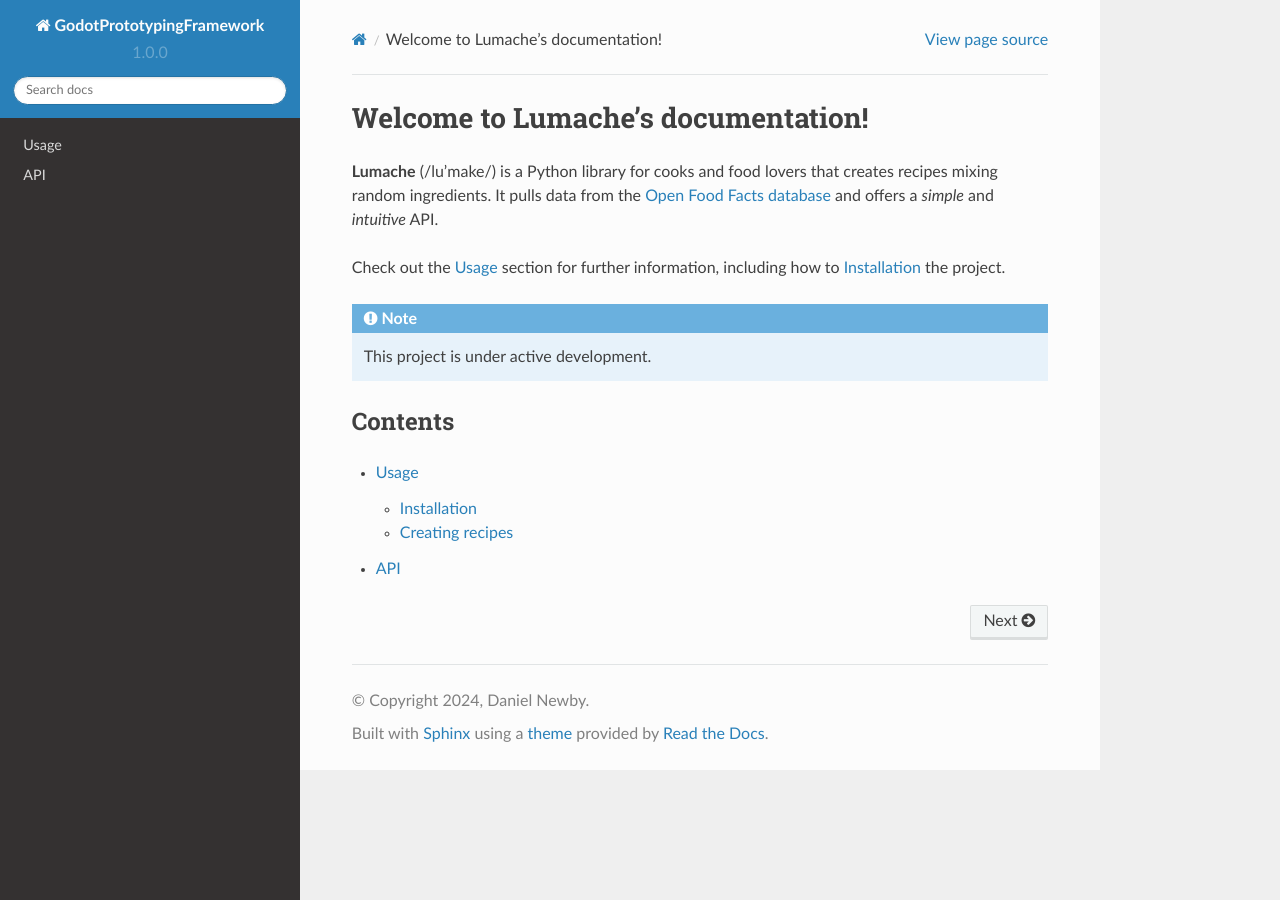
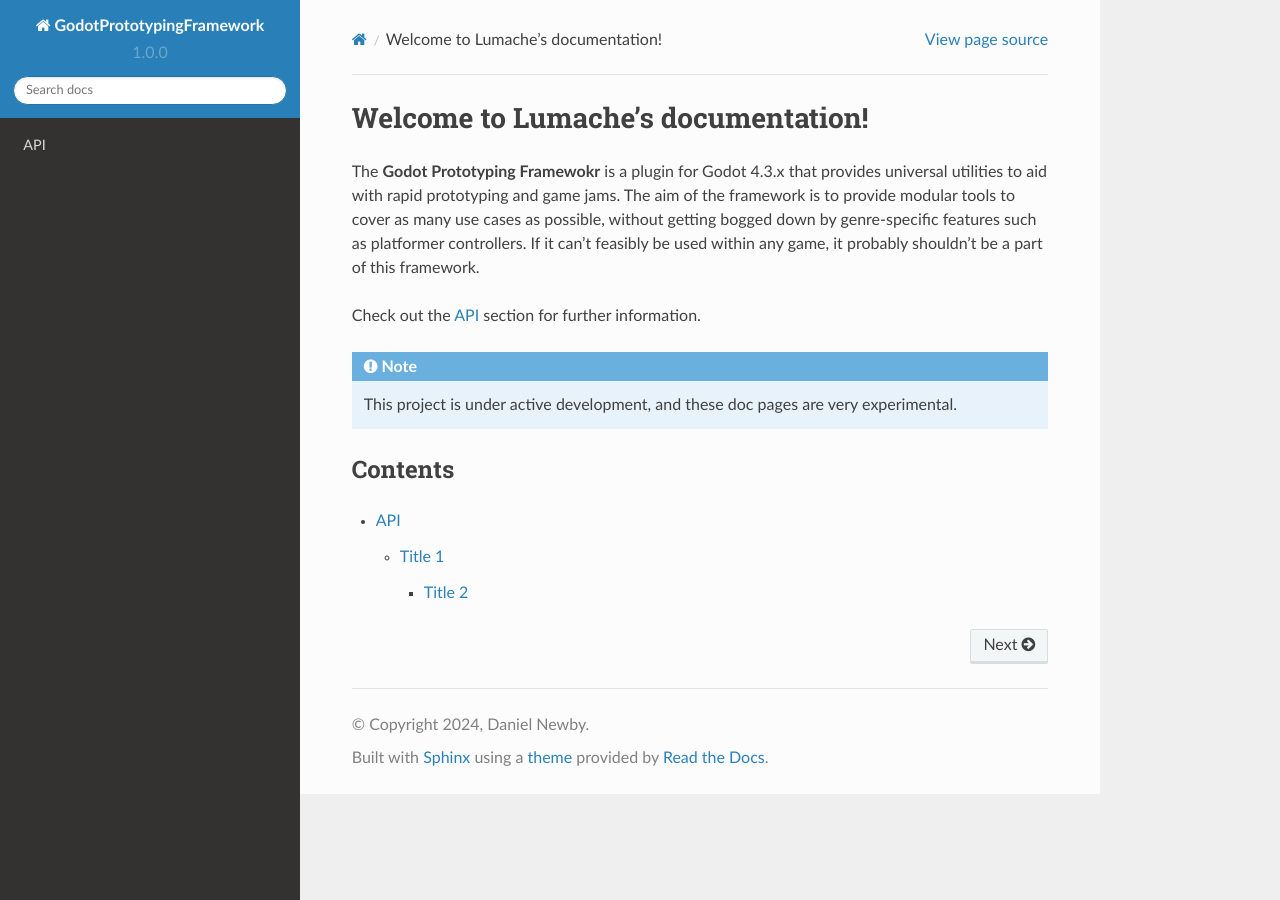
Before and after one commit to newwby/Godot-Prototyping-Framework, a Sphinx documentation site: the page built from docs/source/index.rst, in a window 1280 px wide. Built offline with Sphinx 7.4.7 and the Read the Docs theme 2.0.0, drawn with Linux system fonts in a browser that asks for light colours.

```diff
--- a/docs/source/index.rst
+++ b/docs/source/index.rst
@@ -1,22 +1,17 @@
 Welcome to Lumache's documentation!
 ===================================
 
-**Lumache** (/lu'make/) is a Python library for cooks and food lovers
-that creates recipes mixing random ingredients.
-It pulls data from the `Open Food Facts database <https://world.openfoodfacts.org/>`_
-and offers a *simple* and *intuitive* API.
+The **Godot Prototyping Framewokr** is a plugin for Godot 4.3.x that provides universal utilities to aid with rapid prototyping and game jams. The aim of the framework is to provide modular tools to cover as many use cases as possible, without getting bogged down by genre-specific features such as platformer controllers. If it can't feasibly be used within any game, it probably shouldn't be a part of this framework.
 
-Check out the :doc:`usage` section for further information, including
-how to :ref:`installation` the project.
+Check out the :doc:`testpage` section for further information.
 
 .. note::
 
-   This project is under active development.
+   This project is under active development, and these doc pages are very experimental.
 
 Contents
 --------
 
 .. toctree::
 
-   usage
-   api
+   testpage
--- a/docs/source/api.rst
+++ b/docs/source/testpage.rst
@@ -1,7 +1,13 @@
 API
 ===
+
+Title 1
+--------
+
+Title 2
+********
 
 .. autosummary::
    :toctree: generated
 
-   lumache
+   index
```
Also changed, not shown: docs/source/usage.rst (deleted, +0 -33 lines).
